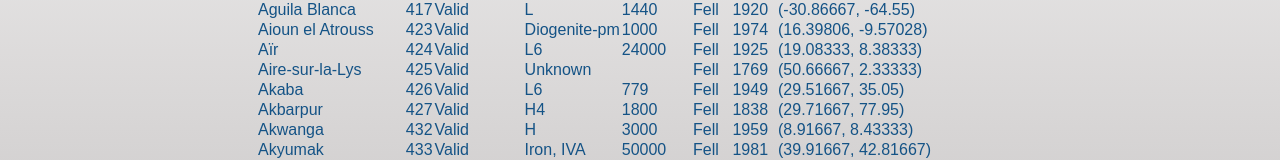
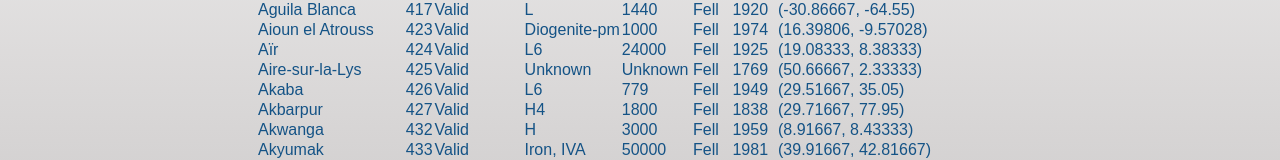
Before and after one commit to picklu/chingu-meteorite-explorer, a React app: page / in a window 1280 px wide. Shown: the part 396-556 px from the top of the page. Built offline with nearby package versions, Linux system fonts and the light colour scheme.

Commit message:
Consider missing data as unknown

```diff
--- a/src/components/Explorer/MeteoriteTable/DataRow.jsx
+++ b/src/components/Explorer/MeteoriteTable/DataRow.jsx
@@ -14,6 +14,8 @@ export default class DataRow extends Component {
               ? new Date(meteorite[el]).getFullYear()
               : el === 'geolocation'
               ? `(${meteorite[el].latitude}, ${meteorite[el].longitude})`
+              : meteorite[el] === undefined
+              ? 'Unknown'
               : meteorite[el];
           return (
             <td key={`table-body-row-${rowNum}-col-${colNum + 1}`}>
```
